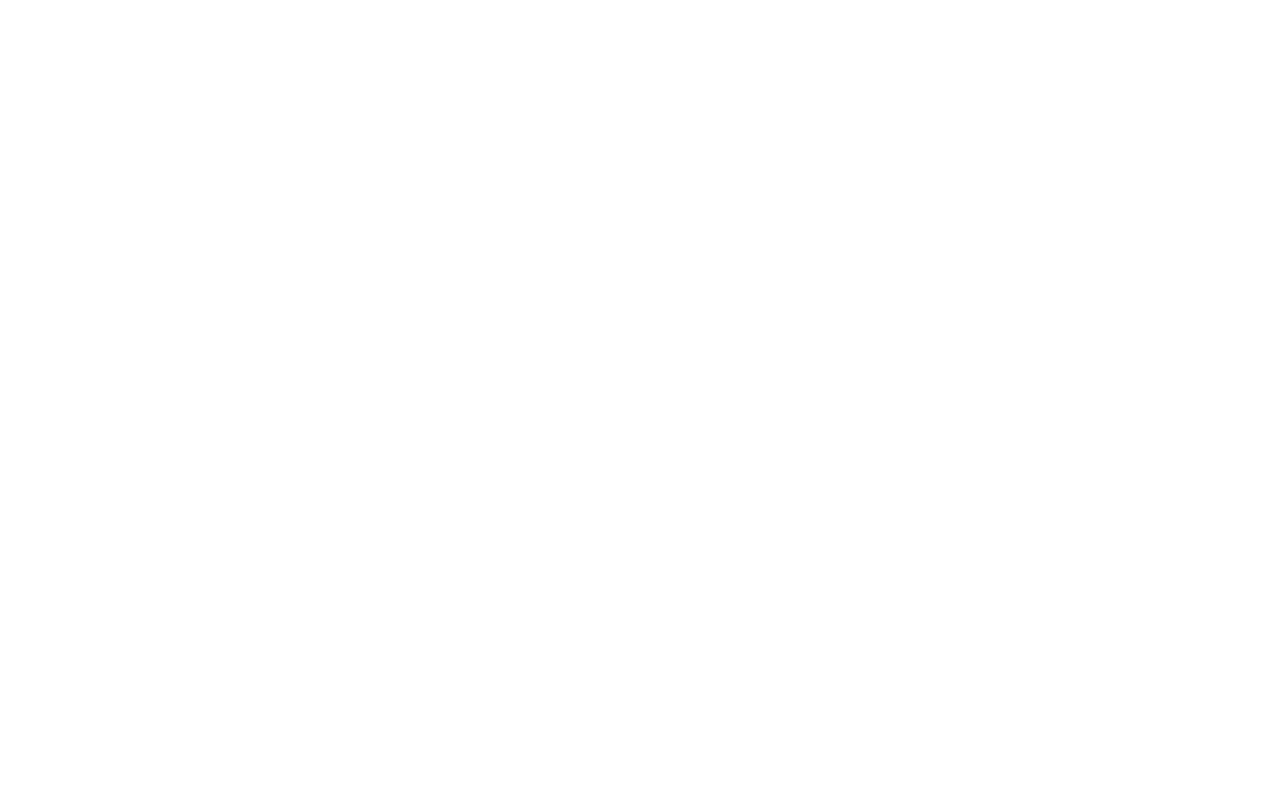
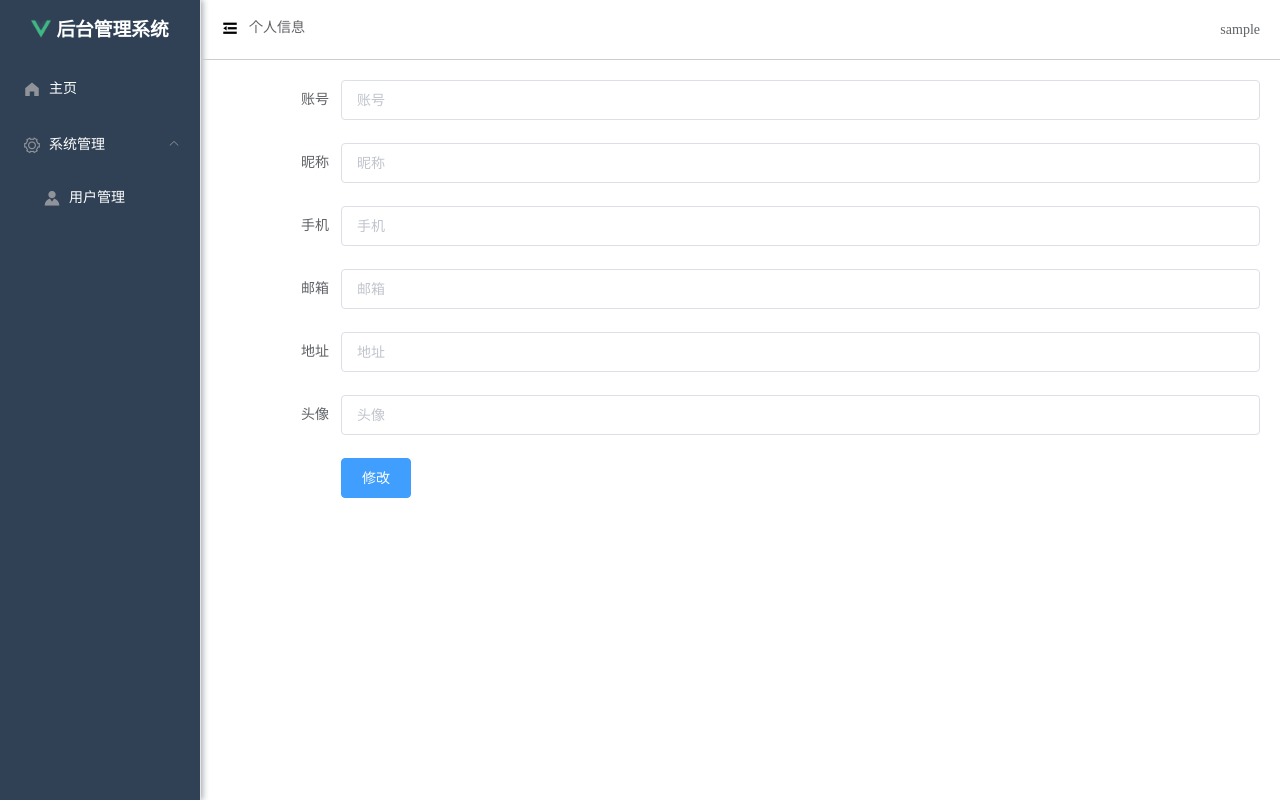
Before and after one commit to sword-demon/springboot_vue_admin, a Vue app: page /person in a window 1280 px wide. Built offline with nearby package versions, Linux system fonts and the light colour scheme; no server answers; sample sign-in values are in the browser's storage.

Commit message:
docs(admin): 实现登录对接，并存储用户信息到浏览器；实现个人信息页面接口和页面

```diff
--- a/src/components/Header.vue
+++ b/src/components/Header.vue
@@ -6,12 +6,19 @@
     collapse: Function,
   },
   data() {
-    return {};
+    return {
+      user: localStorage.getItem('user') ? JSON.parse(localStorage.getItem('user')) : {},
+    };
   },
   methods: {
     isCurrentRoute(path) {
       // 检查当前路由是否与指定路径一致
       return this.$route.path === path;
+    },
+    logout() {
+      localStorage.removeItem('user');
+      this.$router.push('/login');
+      this.$message.success('退出成功');
     },
   },
   computed: {
@@ -48,10 +55,15 @@
         </div>
         <div style="text-align: right;font-size: 12px; width: 200px;cursor: pointer">
             <el-dropdown>
-                <span>无解</span>
-                <el-dropdown-menu slot="dropdown">
-                    <el-dropdown-item>个人信息</el-dropdown-item>
-                    <el-dropdown-item>退出</el-dropdown-item>
+                <!-- 还可以再放个头像-->
+                <span>{{ user.username }}</span>
+                <el-dropdown-menu slot="dropdown" style="width: 100px;text-align: center">
+                    <el-dropdown-item style="font-size: 14px;padding: 5px 0">
+                        <router-link style="text-decoration: none;" to="/person">个人信息</router-link>
+                    </el-dropdown-item>
+                    <el-dropdown-item style="font-size: 14px;padding: 5px 0">
+                        <span style="text-decoration: none;" @click="logout">退出</span>
+                    </el-dropdown-item>
                 </el-dropdown-menu>
             </el-dropdown>
         </div>
--- a/src/router/index.js
+++ b/src/router/index.js
@@ -18,6 +18,13 @@
           title: '首页',
         },
         component: () => import('@/views/Home.vue'),
+      }, {
+        path: 'person',
+        name: 'Person',
+        meta: {
+          title: '个人信息',
+        },
+        component: () => import('@/views/Person.vue'),
       },
     ],
   },
--- a/src/store/index.js
+++ b/src/store/index.js
@@ -4,7 +4,9 @@
 Vue.use(Vuex);
 
 const index = new Vuex.Store({
-  state: {},
+  state: {
+    userInfo: [],
+  },
   mutations: {},
 });
 
--- a/src/views/Login.vue
+++ b/src/views/Login.vue
@@ -26,13 +26,22 @@
           this.$message.error('请求校验不通过');
         } else {
           this.$http.post('/user/login', this.user).then(res => {
-            console.log(res);
-            if (!res) {
-              this.$message.error('用户或密码错误');
+            if (res.code === '200') {
+              // 存储用户信息
+              localStorage.setItem('user', JSON.stringify(res.data));
+              this.$notify({
+                message: '登录成功',
+                duration: 2000,
+                type: 'success',
+              });
+              this.$router.push('/');
+            } else {
+              this.$message.error(res.msg);
               this.user = {};
-            } else {
-              this.$router.push('/');
             }
+          }).catch(err => {
+            console.log(err);
+            this.$message.error('请求失败，网络异常或系统异常');
           });
         }
       });
--- /dev/null
+++ b/src/views/Person.vue
@@ -0,0 +1,61 @@
+<script>
+export default {
+  name: 'Person',
+  data() {
+    return {
+      form: {},
+      user: localStorage.getItem('user') ? JSON.parse(localStorage.getItem('user')) : {},
+    };
+  },
+  created() {
+    this.$http.get('/user/' + this.user.id).then(res => {
+      if (res.code === '200') {
+        this.form = res.data;
+      } else {
+        this.$message.error(res.msg);
+      }
+    });
+  },
+  methods: {
+    submit() {
+      this.$http.post('/user', this.form).then(resp => {
+        if (this.form.id) {
+          this.$message.success('修改成功');
+        } else {
+          this.$message.success('添加成功');
+        }
+      });
+    },
+  },
+};
+</script>
+
+<template>
+    <div>
+        <el-form :model="form">
+            <el-form-item label="账号" label-width="120px">
+                <el-input v-model="form.username" autocomplete="off" clearable placeholder="账号"></el-input>
+            </el-form-item>
+            <el-form-item label="昵称" label-width="120px">
+                <el-input v-model="form.nickname" clearable placeholder="昵称"/>
+            </el-form-item>
+            <el-form-item label="手机" label-width="120px">
+                <el-input v-model="form.phone" clearable placeholder="手机"/>
+            </el-form-item>
+            <el-form-item label="邮箱" label-width="120px">
+                <el-input v-model="form.email" clearable placeholder="邮箱"/>
+            </el-form-item>
+            <el-form-item label="地址" label-width="120px">
+                <el-input v-model="form.address" clearable placeholder="地址"/>
+            </el-form-item>
+            <el-form-item label="头像" label-width="120px">
+                <el-input v-model="form.avatar" clearable placeholder="头像"/>
+            </el-form-item>
+            <el-form-item label-width="120px">
+                <el-button type="primary" @click="submit">修改</el-button>
+            </el-form-item>
+        </el-form>
+    </div>
+</template>
+
+<style scoped></style>
```
